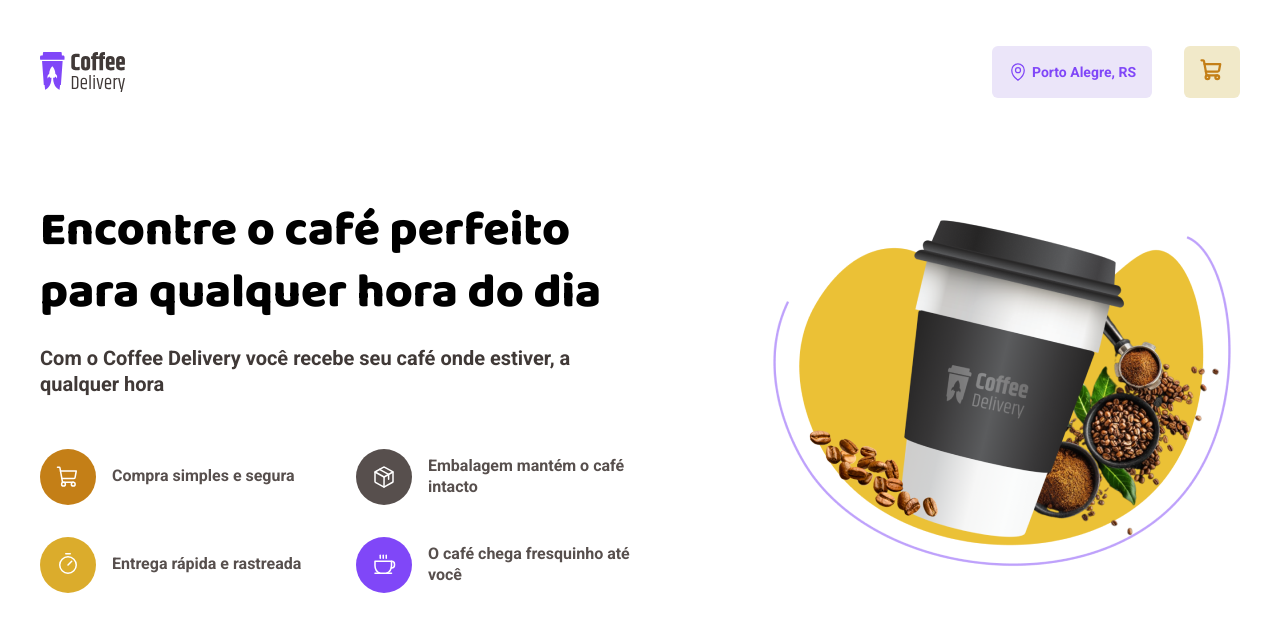
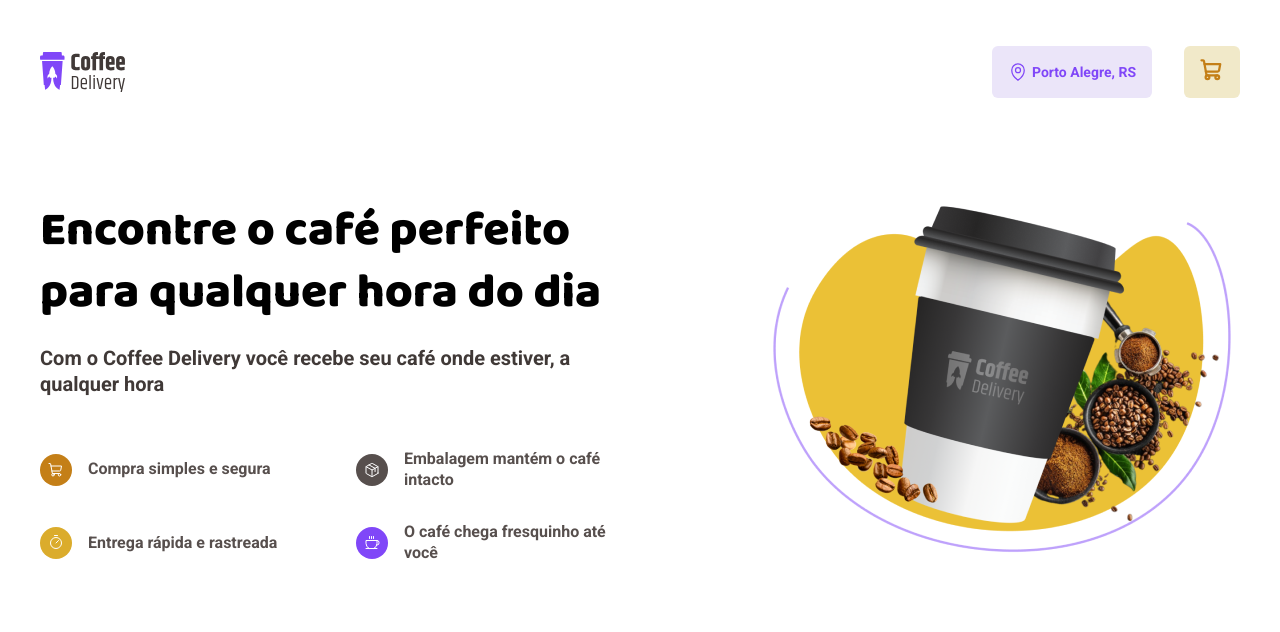
Before and after one commit to thiagomartns/coffee-delivery-ts, a React (Vite) app: page / in a window 1280 px wide. Shown: the top 632 px of the page. Built offline with nearby package versions, Linux system fonts and the light colour scheme; the HTML template or start-up script is replaced by a standard one.

Commit message:
Refact: List icon styles

```diff
--- a/src/pages/Home/components/Hero/index.tsx
+++ b/src/pages/Home/components/Hero/index.tsx
@@ -7,25 +7,25 @@
   {
     id: 1,
     message: 'Compra simples e segura',
-    icon: <ShoppingCart className="icon" size={24} />,
+    icon: <ShoppingCart className="icon" size={16} />,
     bgColor: defaultTheme.colors["yellow-dark"]
   },
   {
     id: 2,
     message: 'Embalagem mantém o café intacto',
-    icon: <Package className="icon" size={24} />,
+    icon: <Package className="icon" size={16} />,
     bgColor: defaultTheme.colors["base-text"]
   },
   {
     id: 3,
     message: 'Entrega rápida e rastreada',
-    icon: <Timer className="icon" size={24} />,
+    icon: <Timer className="icon" size={16} />,
     bgColor: defaultTheme.colors.yellow
   },
   {
     id: 4,
     message: 'O café chega fresquinho até você',
-    icon: <Coffee className="icon" size={24} />,
+    icon: <Coffee className="icon" size={16} />,
     bgColor: defaultTheme.colors.purple
   },
 ]
--- a/src/pages/Home/components/Hero/styles.ts
+++ b/src/pages/Home/components/Hero/styles.ts
@@ -43,8 +43,10 @@
 
     .icon-wrapper {
       display: flex;
-      padding: 1rem;
-      border-radius: 50%;
+      align-items: center;
+      justify-content: center;
+      padding: .5rem;
+      border-radius: 999px;
 
       .icon {
         color: white;
```
